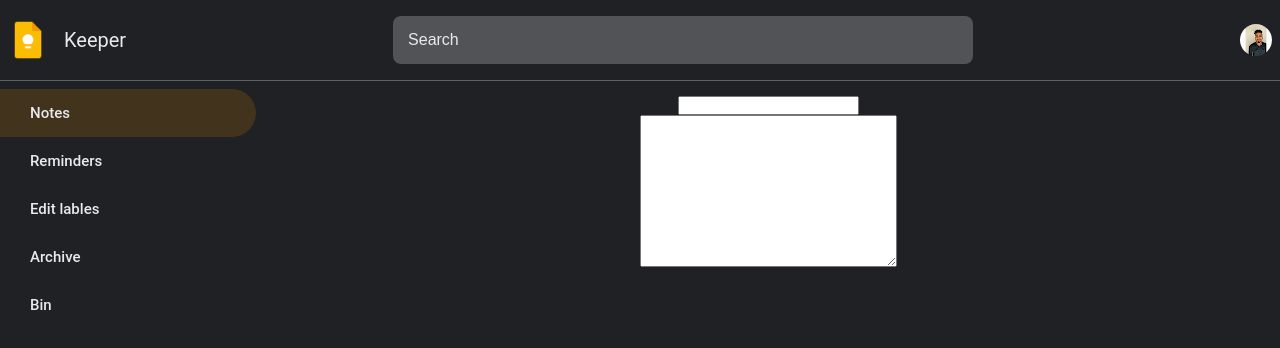
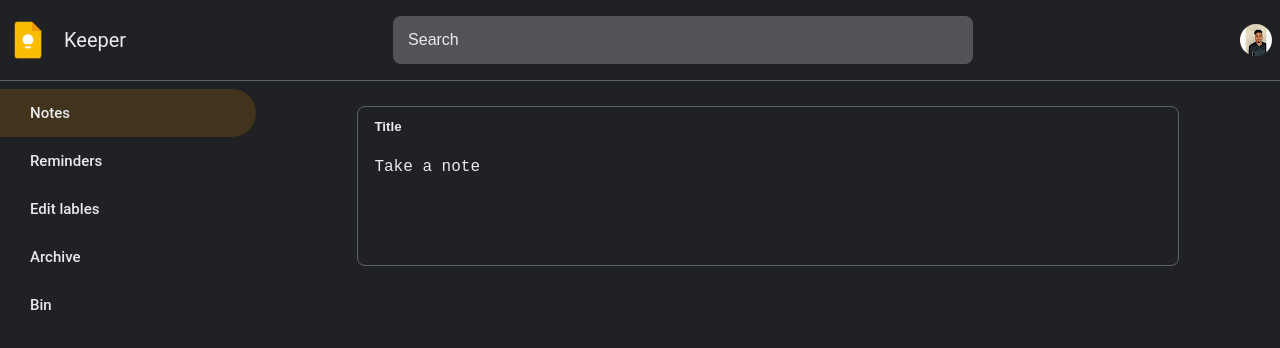
Before and after one commit to Deepak-1373/keeper-app, a React (Create React App) app: page / in a window 1280 px wide. Shown: the top 348 px of the page. Built offline with nearby package versions, Linux system fonts and the light colour scheme.

Commit message:
style: add styles for noteform input field

```diff
--- a/src/components/NotesForm/NotesForm.css
+++ b/src/components/NotesForm/NotesForm.css
@@ -1,4 +1,33 @@
-.form {
-  grid-area: "main";
-  margin-top: 1.5rem;
+.form-container {
+  grid-area: main;
+  margin-top: 2.5rem;
 }
+
+.form-area {
+  width: 80%;
+  margin: auto;
+}
+
+.input-container {
+  width: 100%;
+  border: 1px solid var(--border-color);
+}
+
+.form-input {
+  font-weight: 600;
+  padding: 1.2rem 1.6rem;
+  background-color: inherit;
+  outline: none;
+  border: none;
+}
+
+.text-input-area {
+  background-color: inherit;
+  border: none;
+  outline: none;
+  height: 8rem;
+  margin-bottom: 1.5rem;
+  padding: 1.2rem 1.6rem;
+  font-size: 1.6rem;
+  resize: none;
+}
--- a/src/components/NotesForm/NotesForm.jsx
+++ b/src/components/NotesForm/NotesForm.jsx
@@ -3,10 +3,19 @@ import "./NotesForm.css";
 
 export const NotesForm = () => {
   return (
-    <div className="form">
-      <form className="flex-column items-center justify-center">
-        <input type="text" />
-        <textarea name="" id="" cols="30" rows="10"></textarea>
+    <div className="form-container">
+      <form className="form-area flex-column items-center justify-center">
+        <div className="input-container flex-column border-round">
+          <input
+            className="form-input border-round color-white"
+            type="text"
+            placeholder="Title"
+          />
+          <textarea
+            className="text-input-area color-white"
+            placeholder="Take a note"
+          ></textarea>
+        </div>
       </form>
     </div>
   );
--- a/src/styles/utils.css
+++ b/src/styles/utils.css
@@ -14,6 +14,10 @@
 
 .font-xl {
   font-size: 4.8rem;
+}
+
+.color-white {
+  color: var(--primary-color);
 }
 
 /* display */
```
